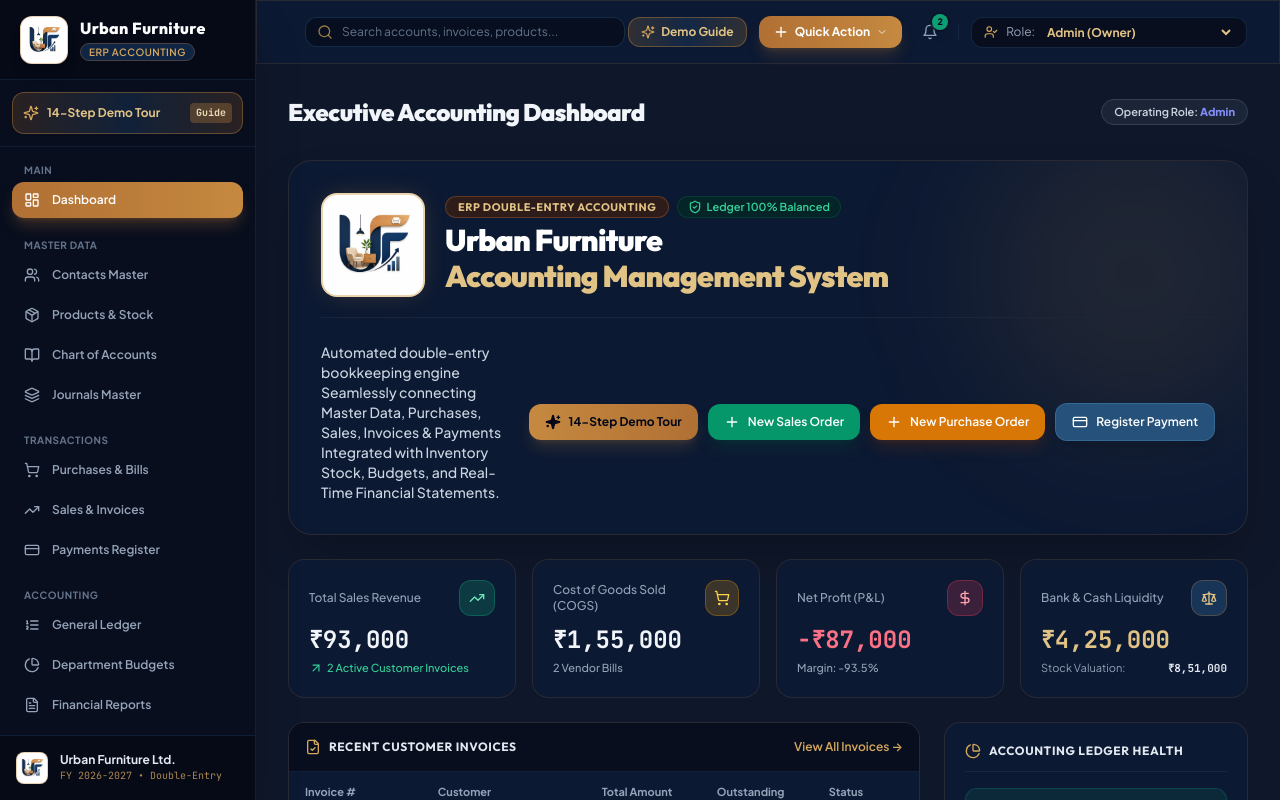
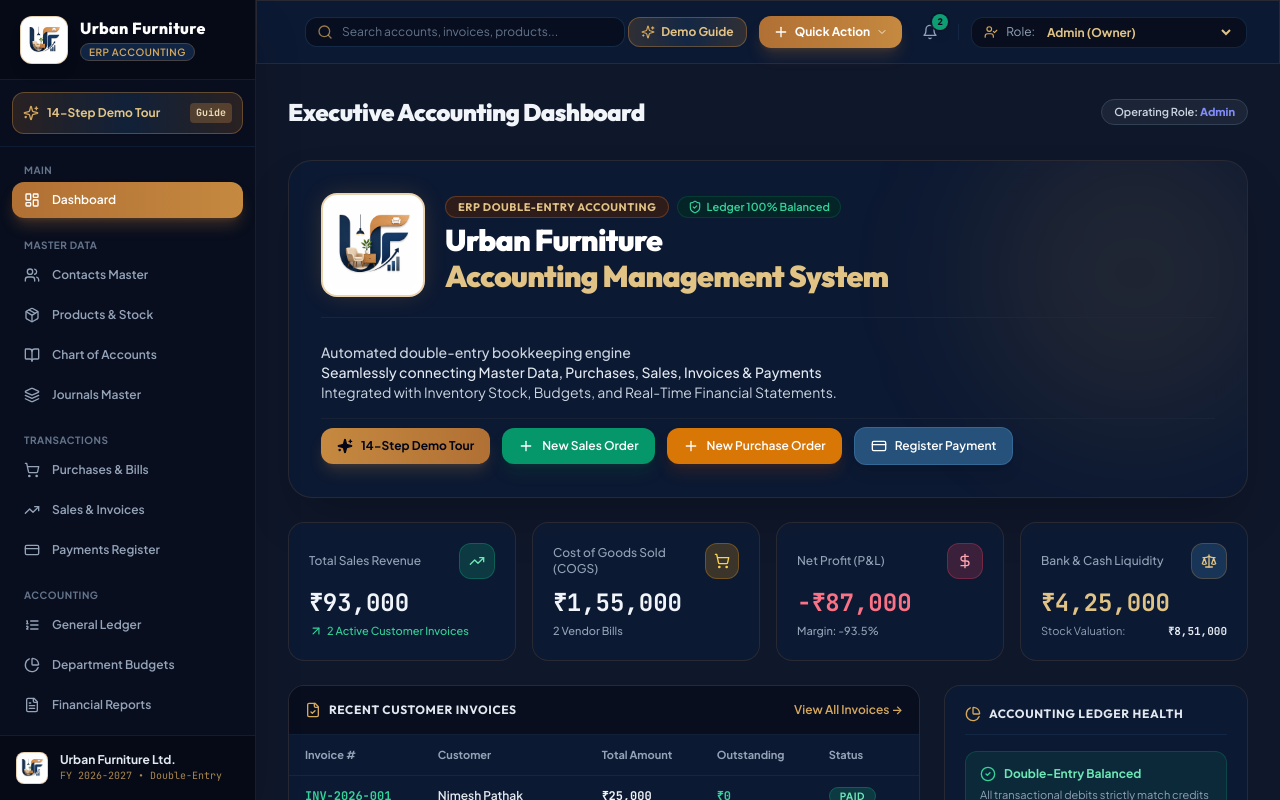
Before and after one commit to pruthvipatel2024/Urban-Furniture-Odoo-hackathon, a React (Vite) app in the folder frontend/: page / in a window 1280 px wide. Shown: the top 800 px of the page. Built offline with nearby package versions, Linux system fonts and the light colour scheme.

Commit message:
Make slogan 3 full-width block lines and place quick action buttons below

```diff
--- a/frontend/src/components/Dashboard.jsx
+++ b/frontend/src/components/Dashboard.jsx
@@ -82,16 +82,16 @@ export default function Dashboard({
             </div>
           </div>
 
-          {/* Subtitle (Shortened to 3 Lines) + Cleanly Aligned Buttons Below */}
-          <div className="flex flex-col lg:flex-row lg:items-center justify-between gap-4 pt-1">
-            <p className="text-xs sm:text-sm text-slate-300 leading-relaxed font-medium">
-              Automated double-entry bookkeeping engine<br />
-              Seamlessly connecting Master Data, Purchases, Sales, Invoices & Payments<br />
-              Integrated with Inventory Stock, Budgets, and Real-Time Financial Statements.
-            </p>
+          {/* Subtitle Slogan - Full Width 3 Clean Lines */}
+          <div className="space-y-4 pt-1">
+            <div className="text-xs sm:text-sm text-slate-300 leading-relaxed font-medium">
+              <span className="block">Automated double-entry bookkeeping engine</span>
+              <span className="block text-slate-200">Seamlessly connecting Master Data, Purchases, Sales, Invoices & Payments</span>
+              <span className="block text-slate-300 font-normal">Integrated with Inventory Stock, Budgets, and Real-Time Financial Statements.</span>
+            </div>
 
-            {/* Quick Action Buttons */}
-            <div className="flex flex-wrap items-center gap-2.5 shrink-0">
+            {/* Quick Action Buttons Row Below Slogan */}
+            <div className="flex flex-wrap items-center gap-3 pt-2 border-t border-slate-800/60">
               <button
                 onClick={() => setShowDemoTourModal(true)}
                 className="flex items-center space-x-2 bg-gradient-to-r from-teak-500 to-teak-600 hover:from-teak-400 hover:to-teak-500 text-slate-950 text-xs font-bold px-4 py-2.5 rounded-xl transition-all shadow-lg shadow-teak-500/20 active:scale-95"
```
